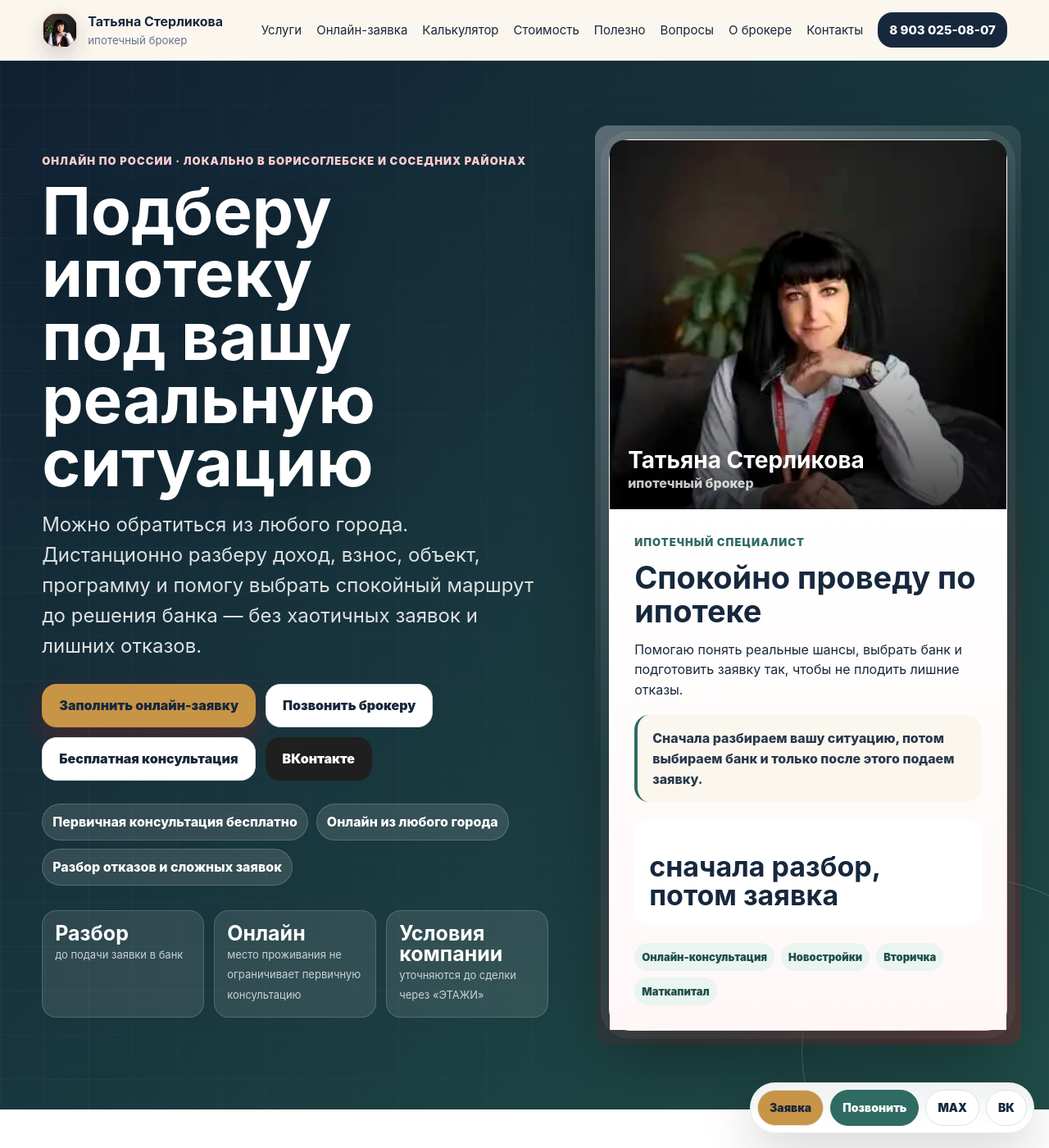
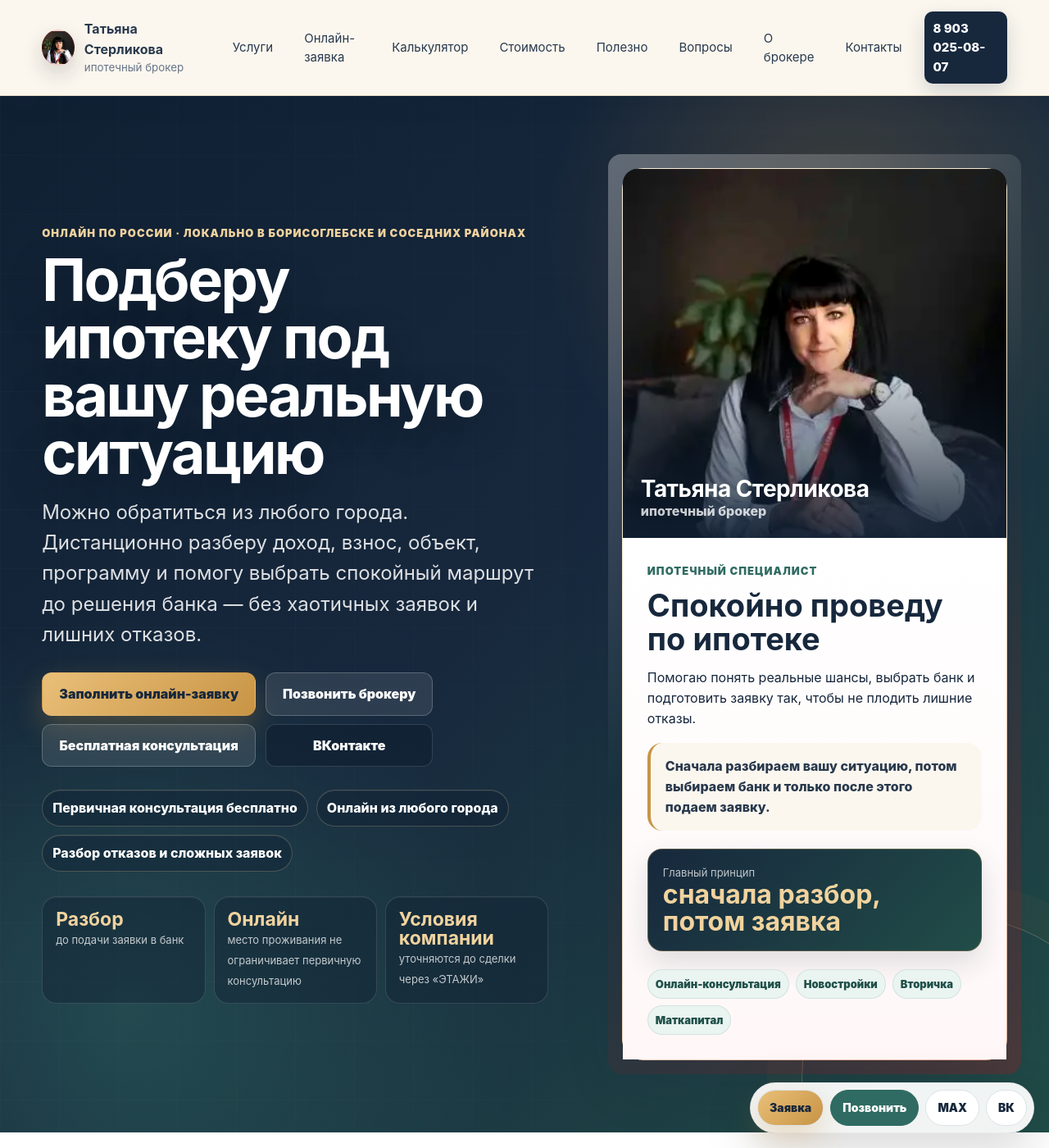
Before and after one commit to deputat36/broker, a Jekyll site: the page built from index.md, in a window 1280 px wide and 1400 px high. Shown: the whole window at 82% size. Built offline with Jekyll 4.4.1, drawn with Linux system fonts in a browser that asks for light colours.

Commit message:
Усилить премиальный дизайн главной страницы

```diff
--- a/assets/css/nav-state.css
+++ b/assets/css/nav-state.css
@@ -1,14 +1,332 @@
-:root{--red: #2f6b62;--red-dark:#1f5049;--red-soft:#eaf4f1;--black: #17283d;--ink:#29394d;--muted:#687588;--line:#dce3e7;--bg:#f3f6f6;--warm: #fbf7ef;--radius: 18px;--gold: #c89445;}
-.site-header{background:rgba(251,247,239,.94)}
-.hero,.page-hero{background:linear-gradient(135deg,#102033,#214d48)}
-.hero-card-photo{transform:none;border-radius:26px}
-.btn-primary,.sticky-apply{color:var(--black);background:var(--gold)}
-.card::before,.intent-card::before{background:linear-gradient(90deg,var(--gold),var(--red))}
-.intent-card.featured,.site-footer{background:linear-gradient(135deg,var(--black),#214d48)}
-.calc-field input:focus{border-color:var(--red);box-shadow:0 0 0 4px rgba(47,107,98,.13)}
-.footer-col a.is-current{color:#f2d39c;font-weight:900}
-@media (max-width: 760px) {
-  .sticky-contacts {
-    grid-template-columns: minmax(0, 1.15fr) minmax(0, 1fr) repeat(2, minmax(0, .7fr));
+:root {
+  --red: #2f6b62;
+  --red-dark: #1f5049;
+  --red-soft: #eaf4f1;
+  --black: #17283d;
+  --ink: #29394d;
+  --muted: #687588;
+  --line: #dce3e7;
+  --bg: #f3f6f6;
+  --warm: #fbf7ef;
+  --radius: 18px;
+  --gold: #c89445;
+  --gold-light: #f1d39e;
+  --shadow-premium: 0 26px 72px rgba(23, 40, 61, 0.16);
+  --shadow-soft: 0 14px 40px rgba(23, 40, 61, 0.09);
+}
+
+body {
+  color: var(--ink);
+  background: var(--warm);
+}
+
+main { background: #fff; }
+
+.site-header {
+  background: rgba(251, 247, 239, 0.94);
+  border-bottom-color: rgba(200, 148, 69, 0.22);
+  box-shadow: 0 8px 28px rgba(23, 40, 61, 0.07);
+}
+
+.brand-mark {
+  color: var(--black);
+  background: linear-gradient(135deg, #f2d8a7, var(--gold));
+  border-radius: 14px;
+  box-shadow: 0 12px 28px rgba(200, 148, 69, 0.24);
+}
+
+.brand small { color: var(--muted); }
+
+.main-nav a {
+  padding: 9px 10px;
+  border-radius: 10px;
+  transition: color 0.2s ease, background 0.2s ease;
+}
+
+.main-nav a:hover,
+.main-nav a.is-current {
+  color: var(--red-dark);
+  background: var(--red-soft);
+}
+
+.nav-phone {
+  border-radius: 12px;
+  box-shadow: 0 10px 24px rgba(23, 40, 61, 0.18);
+}
+
+.hero,
+.page-hero {
+  background:
+    radial-gradient(circle at 80% 14%, rgba(200, 148, 69, 0.26), transparent 24%),
+    radial-gradient(circle at 12% 88%, rgba(47, 107, 98, 0.5), transparent 30%),
+    linear-gradient(135deg, #102033 0%, #17283d 48%, #214d48 100%);
+}
+
+.hero {
+  min-height: min(860px, calc(100svh - 73px));
+  padding-top: clamp(54px, 7vw, 88px);
+  padding-bottom: clamp(54px, 7vw, 88px);
+}
+
+.hero::before {
+  opacity: 0.42;
+  background-size: 72px 72px;
+  mask-image: linear-gradient(90deg, rgba(0, 0, 0, 0.72), rgba(0, 0, 0, 0.08));
+}
+
+.hero::after {
+  right: -90px;
+  bottom: -130px;
+  width: 390px;
+  height: 390px;
+  border-color: rgba(241, 211, 158, 0.28);
+  box-shadow: 0 0 0 42px rgba(200, 148, 69, 0.04);
+}
+
+.hero-content { max-width: 760px; }
+
+.hero h1 {
+  max-width: 760px;
+  font-size: clamp(44px, 6vw, 72px);
+  line-height: 0.98;
+  letter-spacing: -0.035em;
+  text-wrap: balance;
+}
+
+.hero .eyebrow,
+.page-hero .eyebrow,
+.cta-section .eyebrow,
+.notice .eyebrow {
+  color: var(--gold-light);
+}
+
+.hero .lead {
+  max-width: 720px;
+  color: rgba(255, 255, 255, 0.86);
+}
+
+.hero .hero-actions {
+  display: grid;
+  grid-template-columns: repeat(2, minmax(190px, max-content));
+  justify-content: start;
+  gap: 10px 12px;
+  max-width: 650px;
+}
+
+.hero .hero-actions .btn {
+  min-height: 52px;
+  border-radius: 12px;
+}
+
+.btn-primary,
+.sticky-apply {
+  color: var(--black);
+  background: linear-gradient(135deg, #e9bf78, var(--gold));
+  box-shadow: 0 14px 34px rgba(200, 148, 69, 0.28);
+}
+
+.btn-primary:hover,
+.sticky-apply:hover {
+  color: var(--black);
+  background: linear-gradient(135deg, #f1d39e, #d4a458);
+}
+
+.hero .btn-light {
+  color: #fff;
+  background: rgba(255, 255, 255, 0.1);
+  border-color: rgba(255, 255, 255, 0.22);
+  backdrop-filter: blur(10px);
+}
+
+.hero .btn-light:hover { background: rgba(255, 255, 255, 0.17); }
+
+.hero .btn-secondary {
+  color: #fff;
+  background: rgba(16, 32, 51, 0.72);
+  border-color: rgba(255, 255, 255, 0.14);
+}
+
+.trust-list li {
+  background: rgba(16, 32, 51, 0.42);
+  border-color: rgba(241, 211, 158, 0.24);
+  box-shadow: inset 0 1px 0 rgba(255, 255, 255, 0.06);
+}
+
+.hero-stats { gap: 10px; }
+
+.hero-stat {
+  min-height: 106px;
+  padding: 16px;
+  background: rgba(16, 32, 51, 0.44);
+  border-color: rgba(255, 255, 255, 0.13);
+  box-shadow: inset 0 1px 0 rgba(255, 255, 255, 0.05);
+}
+
+.hero-stat strong {
+  color: var(--gold-light);
+  font-size: 23px;
+}
+
+.hero-card-photo {
+  width: min(100%, 470px);
+  justify-self: end;
+  transform: none;
+  border: 1px solid rgba(241, 211, 158, 0.48);
+  border-radius: 26px;
+  box-shadow: var(--shadow-premium);
+}
+
+.portrait-frame { background: #102033; }
+
+.portrait-frame::after {
+  background: linear-gradient(180deg, transparent 44%, rgba(16, 32, 51, 0.9) 100%);
+}
+
+.portrait-frame figcaption strong { letter-spacing: -0.02em; }
+
+.hero-card-body { padding: clamp(22px, 3vw, 30px); }
+
+.hero-card .eyebrow { color: var(--red); }
+
+.mini-quote {
+  background: var(--warm);
+  border-left-color: var(--gold);
+}
+
+.rate-board {
+  background: linear-gradient(135deg, var(--black), #214d48);
+  border: 1px solid rgba(200, 148, 69, 0.32);
+  box-shadow: 0 14px 34px rgba(23, 40, 61, 0.14);
+}
+
+.rate-board strong {
+  color: var(--gold-light);
+  font-size: clamp(25px, 3vw, 32px);
+}
+
+.quick-facts span {
+  color: var(--red-dark);
+  background: var(--red-soft);
+  border: 1px solid rgba(47, 107, 98, 0.12);
+}
+
+.card,
+.price-item,
+.question-card,
+.scenario-card,
+.calc-card,
+.seo-panel {
+  box-shadow: var(--shadow-soft);
+}
+
+.card::before,
+.intent-card::before {
+  background: linear-gradient(90deg, var(--gold), var(--red));
+}
+
+.card:hover {
+  border-color: rgba(47, 107, 98, 0.32);
+  box-shadow: 0 22px 52px rgba(23, 40, 61, 0.13);
+}
+
+.card h3 a {
+  text-decoration-color: rgba(47, 107, 98, 0.3);
+}
+
+.intent-card.featured,
+.site-footer,
+.cta-section,
+.notice,
+.location-card,
+.calc-result {
+  background: linear-gradient(135deg, var(--black), #214d48);
+}
+
+.notice,
+.cta-section {
+  position: relative;
+  overflow: hidden;
+}
+
+.notice::after,
+.cta-section::after {
+  position: absolute;
+  right: -70px;
+  bottom: -100px;
+  width: 260px;
+  height: 260px;
+  border: 1px solid rgba(200, 148, 69, 0.22);
+  border-radius: 50%;
+  content: "";
+  pointer-events: none;
+}
+
+.location-card {
+  border: 1px solid rgba(200, 148, 69, 0.18);
+  box-shadow: 0 18px 42px rgba(23, 40, 61, 0.14);
+}
+
+.calc-field input:focus {
+  border-color: var(--red);
+  box-shadow: 0 0 0 4px rgba(47, 107, 98, 0.13);
+}
+
+.footer-col a.is-current {
+  color: var(--gold-light);
+  font-weight: 900;
+}
+
+@media (max-width: 1040px) {
+  .hero { min-height: auto; }
+  .hero-content { max-width: none; }
+  .hero-card-photo {
+    width: min(100%, 680px);
+    justify-self: center;
   }
 }
+
+@media (max-width: 760px) {
+  .site-header { padding-top: 10px; padding-bottom: 10px; }
+
+  .main-nav {
+    top: 69px;
+    background: rgba(251, 247, 239, 0.98);
+    border-color: rgba(200, 148, 69, 0.24);
+    box-shadow: var(--shadow-premium);
+  }
+
+  .hero {
+    padding-top: 44px;
+    padding-bottom: 52px;
+  }
+
+  .hero h1 {
+    font-size: clamp(40px, 12vw, 54px);
+    line-height: 1;
+  }
+
+  .hero .hero-actions {
+    grid-template-columns: 1fr;
+    max-width: none;
+  }
+
+  .trust-list {
+    display: grid;
+    grid-template-columns: 1fr;
+  }
+
+  .trust-list li { text-align: center; }
+
+  .hero-stat { min-height: auto; }
+
+  .hero-card-photo {
+    width: 100%;
+    border-radius: 20px;
+  }
+
+  .rate-board strong { font-size: 26px; }
+
+  .sticky-contacts {
+    grid-template-columns: minmax(0, 1.15fr) minmax(0, 1fr) repeat(2, minmax(0, 0.7fr));
+  }
+}
```
